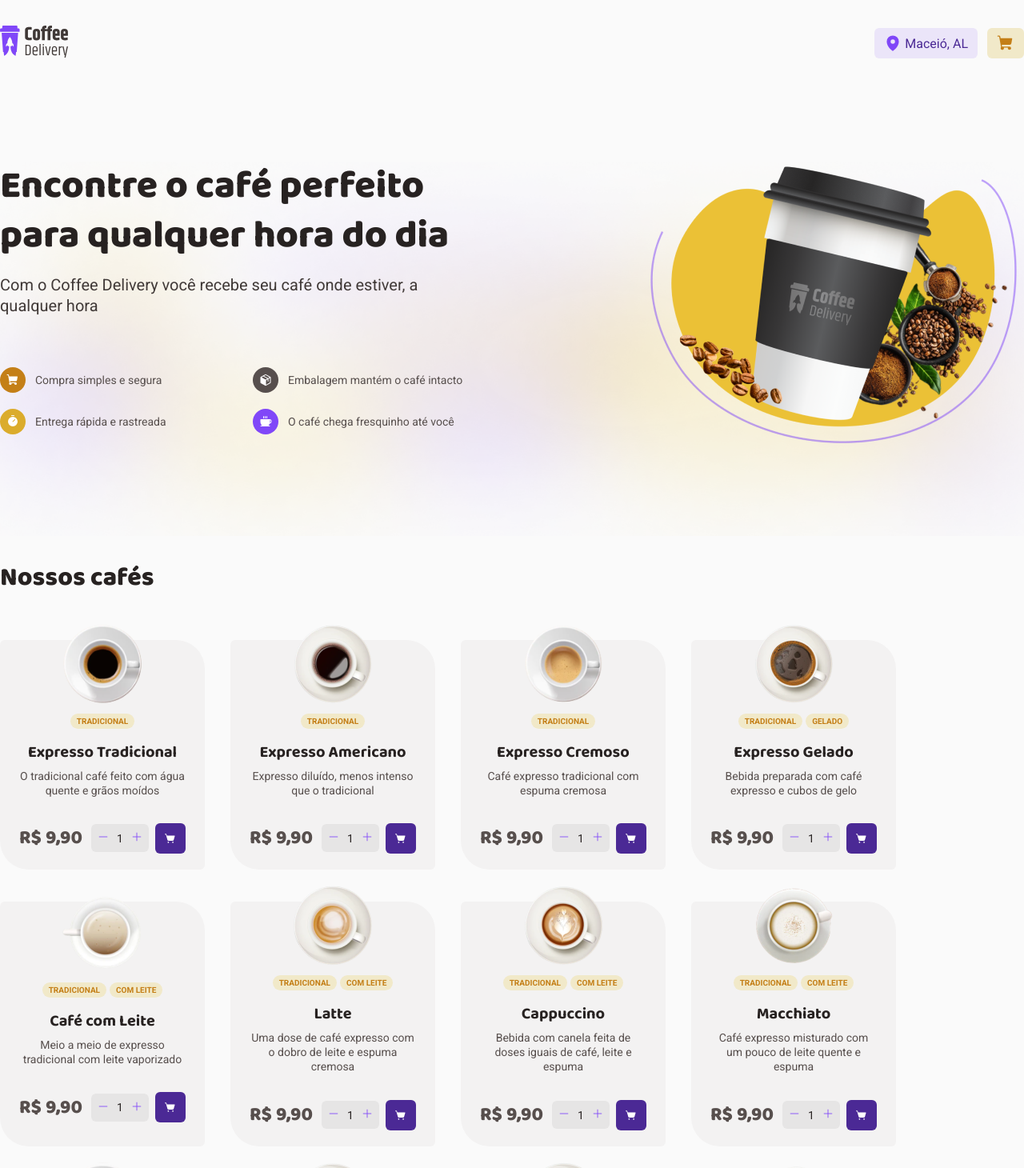
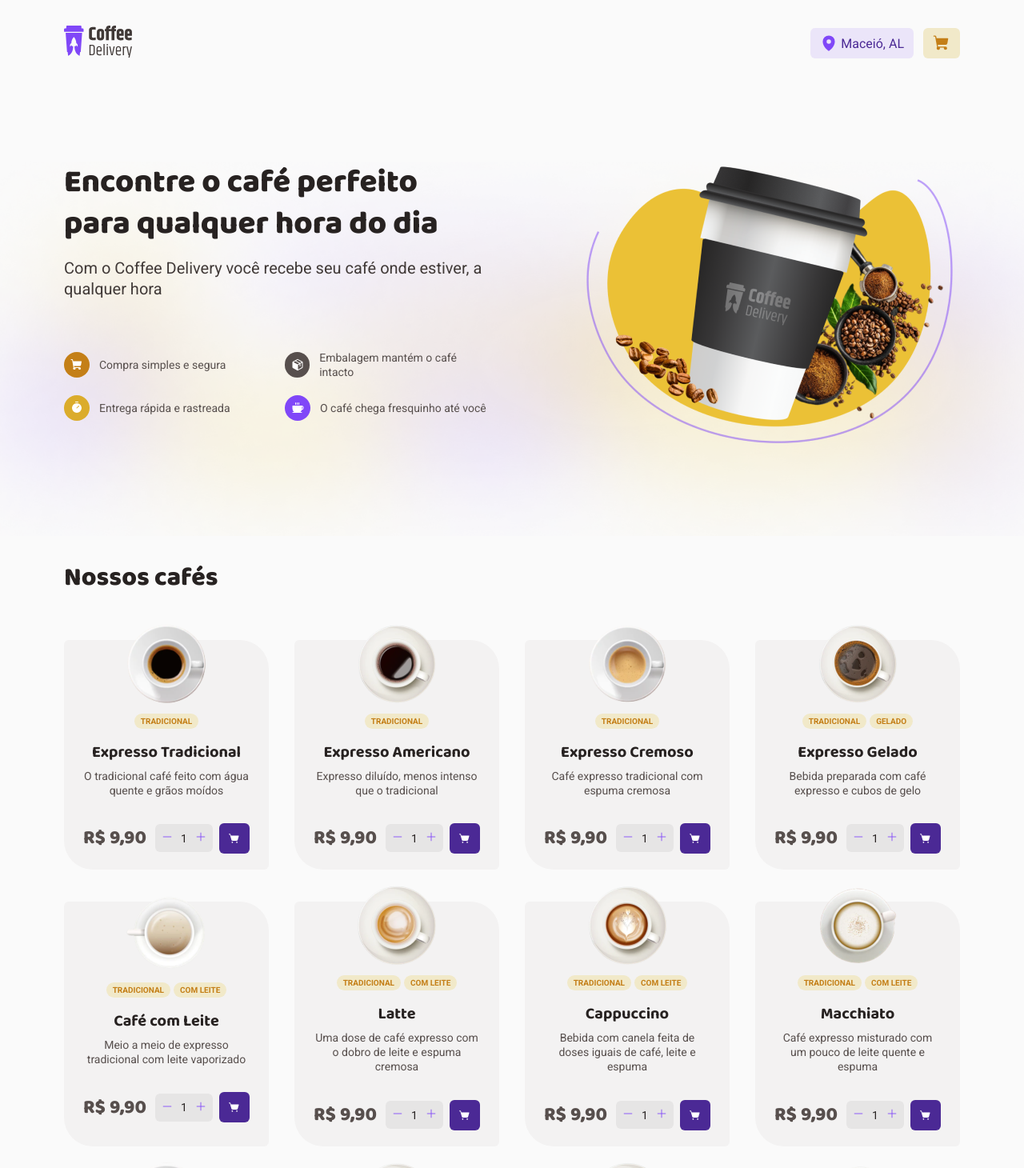
Before and after one commit to Newton-Duarte/coffee-delivery, a React (Vite) app: page / in a window 1280 px wide. Shown: the top 1460 px of the page at 80% size. Built offline with nearby package versions, Linux system fonts and the light colour scheme.

Commit message:
fix: container max width and add container component

```diff
--- /dev/null
+++ b/src/components/Container/index.ts
@@ -0,0 +1,6 @@
+import styled from 'styled-components'
+
+export const Container = styled.div`
+  max-width: 82rem;
+  margin: 0 auto;
+`
--- a/src/components/Header/styles.ts
+++ b/src/components/Header/styles.ts
@@ -6,7 +6,7 @@ export const Container = styled.header`
   align-items: center;
   justify-content: space-between;
   padding: 2rem 0;
-  max-width: 90rem;
+  max-width: 70rem;
   margin: 0 auto;
 `
 
--- a/src/components/Title/index.ts
+++ b/src/components/Title/index.ts
@@ -41,7 +41,7 @@ function getVariant(variant?: TitleVariant) {
     default:
       return css`
         font:
-          800 3rem/1.3 'Baloo 2',
+          800 2.5rem/1.3 'Baloo 2',
           sans-serif;
       `
   }
@@ -50,5 +50,5 @@ function getVariant(variant?: TitleVariant) {
 export const Title = styled.h1<TitleProps>`
   color: ${(props) => props.theme.baseTitle};
 
-  ${(props) => getVariant(props.variant)}
+  ${(props) => getVariant(props.variant)};
 `
--- a/src/pages/Cart/styles.ts
+++ b/src/pages/Cart/styles.ts
@@ -2,7 +2,7 @@ import styled from 'styled-components'
 import { BaseButton } from '../../components/BaseButton'
 
 export const Container = styled.div`
-  max-width: 90rem;
+  max-width: 70rem;
   margin: 0 auto;
   display: grid;
   grid-template-columns: 1fr 1fr;
--- a/src/pages/Home/styles.ts
+++ b/src/pages/Home/styles.ts
@@ -11,7 +11,7 @@ export const HeroWrapper = styled.div`
 `
 
 export const Hero = styled.section`
-  max-width: 90rem;
+  max-width: 70rem;
   margin: 5.875rem auto 0;
   display: grid;
   grid-template-columns: repeat(2, 1fr);
@@ -25,7 +25,6 @@ export const Hero = styled.section`
 
 export const Content = styled.div`
   > h1 {
-    max-width: 36.75rem;
     margin-bottom: 1rem;
   }
 
@@ -86,7 +85,7 @@ export const InfoItem = styled.div`
 `
 
 export const OurCoffees = styled.section`
-  max-width: 90rem;
+  max-width: 70rem;
   margin: 2rem auto;
 
   h2 {
```
